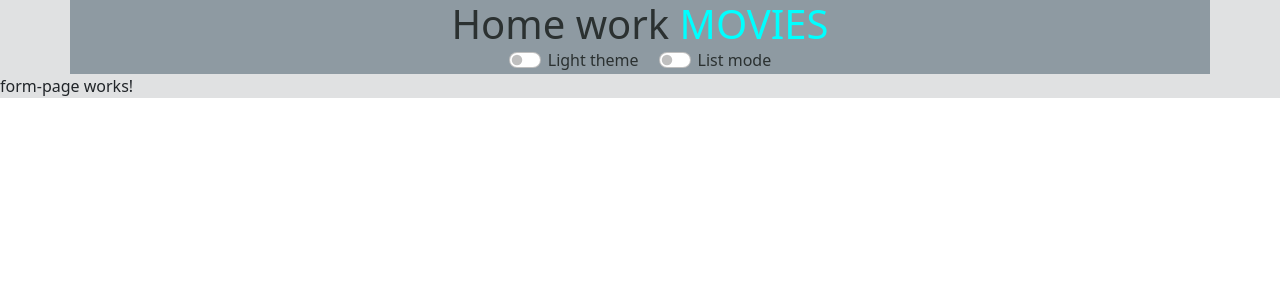
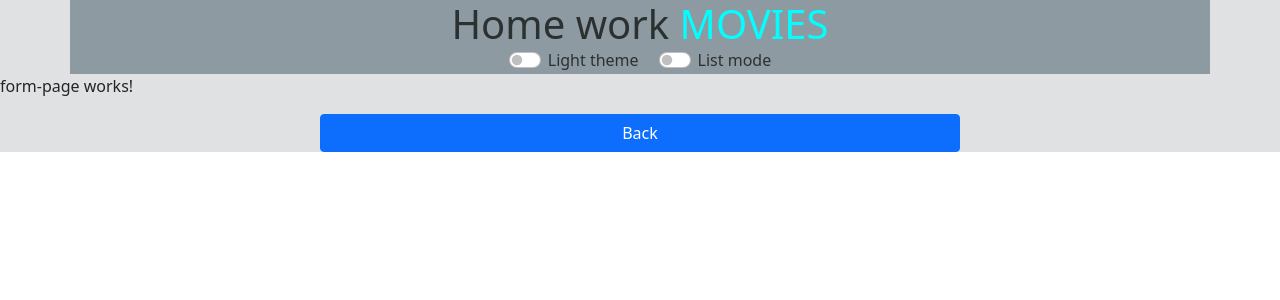
Before and after one commit to AlexeySapr/is-angular-hw-3, an Angular app: page /add-movie in a window 1280 px wide. Shown: the top 300 px of the page. Built offline with nearby package versions, Linux system fonts and the light colour scheme.

Commit message:
add goBack route

```diff
--- a/src/app/components/form-page/form-page.component.html
+++ b/src/app/components/form-page/form-page.component.html
@@ -1 +1,6 @@
 <p>form-page works!</p>
+
+<div class="d-grid gap-2 col-6 mx-auto mt-3">
+	<!-- <a class="btn btn-primary" role="button" routerLink="/add-movie">Back</a> -->
+	<button class="btn btn-primary" type="button" (click)="goBack()">Back</button>
+</div>
--- a/src/app/components/form-page/form-page.component.ts
+++ b/src/app/components/form-page/form-page.component.ts
@@ -1,15 +1,17 @@
 import { Component, OnInit } from '@angular/core';
+import { Location } from '@angular/common';
 
 @Component({
   selector: 'app-form-page',
   templateUrl: './form-page.component.html',
-  styleUrls: ['./form-page.component.scss']
+  styleUrls: ['./form-page.component.scss'],
 })
 export class FormPageComponent implements OnInit {
+  constructor(private location: Location) {}
 
-  constructor() { }
+  ngOnInit(): void {}
 
-  ngOnInit(): void {
+  goBack(): void {
+    this.location.back();
   }
-
 }
```
